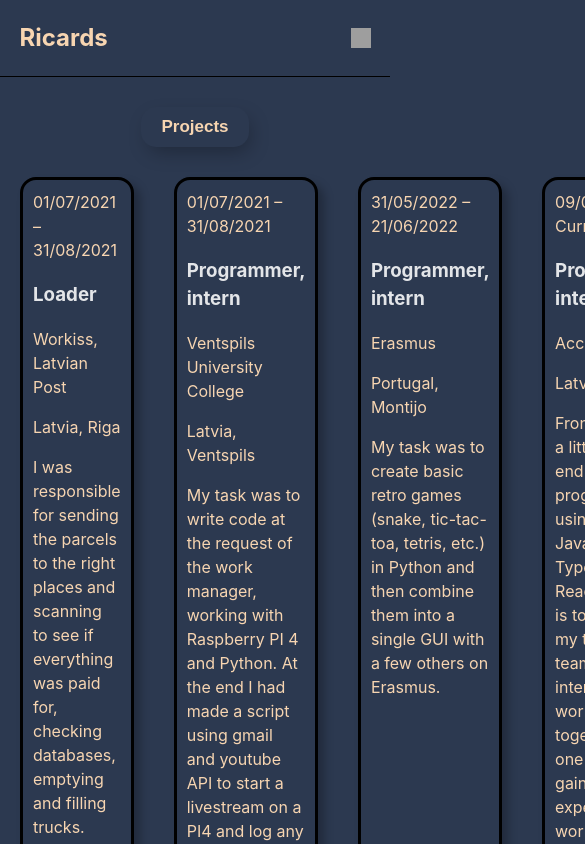
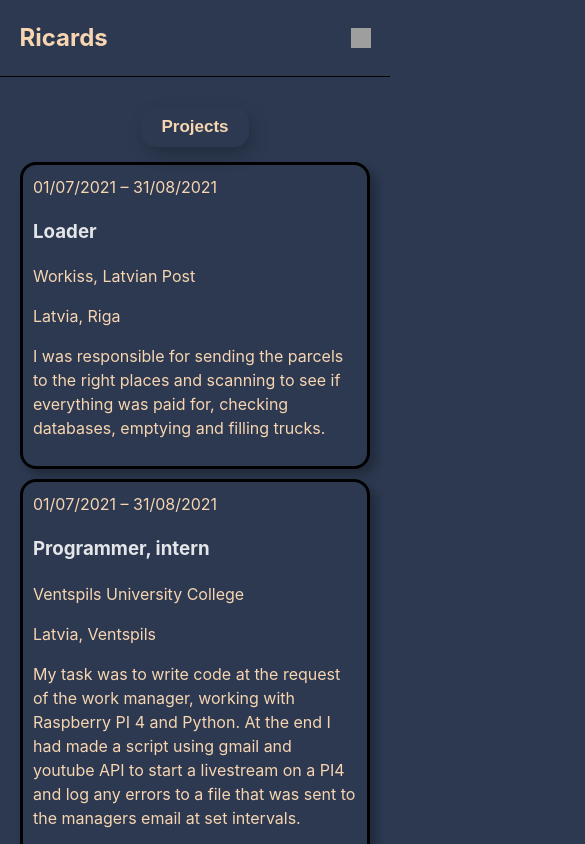
Before and after one commit to Rnely/portfolio, a React (Vite) app: page /experience in a window 390 px wide. Shown: the top 844 px of the page, 585 px wide, since content can reach past the window. Built offline with nearby package versions, Linux system fonts and the light colour scheme; grey boxes are pictures that could not be loaded.

Commit message:
Exp made responsive

```diff
--- a/src/components/Experiences/Experiences.tsx
+++ b/src/components/Experiences/Experiences.tsx
@@ -3,8 +3,10 @@ import { Link } from 'react-router-dom';
 import { useState } from 'react';
 import JobExp from './JobExp';
 import Projects from './Projects';
+import { useMediaQuery } from 'react-responsive';
 
 const Experiences = () => {
+  const isMobile = useMediaQuery({ query: `(max-width: 760px)` });
   const [display, setDisplay] = useState('');
   const [but, setBut] = useState('Projects');
 
@@ -15,13 +17,6 @@ const Experiences = () => {
     } else {
       setDisplay('projects');
       setBut('Job Experiences');
-    }
-  };
-  const handleJobClicks2 = () => {
-    if (display === 'projects') {
-      setDisplay('');
-    } else {
-      setDisplay('projects');
     }
   };
 
--- a/src/components/Experiences/JobExp.tsx
+++ b/src/components/Experiences/JobExp.tsx
@@ -1,6 +1,10 @@
+import { useMediaQuery } from 'react-responsive';
+
 const JobExp = () => {
+  const isMobile = useMediaQuery({ query: `(max-width: 760px)` });
+
   return (
-    <div className="jobs">
+    <div className={isMobile ? 'mobile-jobs' : 'jobs'}>
       <div className="job">
         <div className="date">
           <p>01/07/2021 – 31/08/2021</p>
--- a/src/components/Experiences/Projects.tsx
+++ b/src/components/Experiences/Projects.tsx
@@ -1,13 +1,17 @@
+import { useMediaQuery } from 'react-responsive';
+
 const Projects = () => {
+  const isMobile = useMediaQuery({ query: `(max-width: 760px)` });
+
   return (
-    <div className="projects">
+    <div className={isMobile ? 'mobile-projects' : 'projects'}>
       <div className="proj">
         <img
           className="pic"
           src="https://i.ibb.co/cr93FCT/cookbookapp.png"
           alt="cookbookapp"
-          width="450px"
-          height="230px"
+          width={isMobile ? '310px' : '450px'}
+          height={isMobile ? '180px' : '230px'}
         />
         <h3>CookBook Project</h3>
         <p>
--- a/src/components/Experiences/experiences.css
+++ b/src/components/Experiences/experiences.css
@@ -62,7 +62,7 @@
 
 /* JobExp style */
 .job {
-  margin: 0 20px;
+  margin: 5px 20px;
   max-width: 330px;
   background-color: #2c3950;
   border-radius: 1rem;
@@ -100,6 +100,7 @@
   transition: all 0.4s ease-in;
   box-shadow: 0.4rem 0.4rem 0.6rem #00000040;
   padding: 10px 10px;
+  margin: 5px 20px;
 }
 .proj:hover {
   transform: translateY(-1.5rem);
@@ -124,3 +125,27 @@
 .ehhh {
   flex: auto;
 }
+
+/*mobile */
+.mobile-jobs {
+  display: flex;
+  place-content: center;
+  flex-direction: column;
+  margin-top: 10px;
+}
+
+.mobile-projects {
+  display: flex;
+  place-content: center;
+  flex-direction: column;
+  margin-top: 10px;
+}
+.mobile-projects .proj img {
+  margin: 10px auto;
+  transition: all 0.3s ease-in-out;
+  z-index: 2;
+}
+.mobile-projects .proj img:hover {
+  margin: 20px auto;
+  transform: scale(1.2);
+}
```
